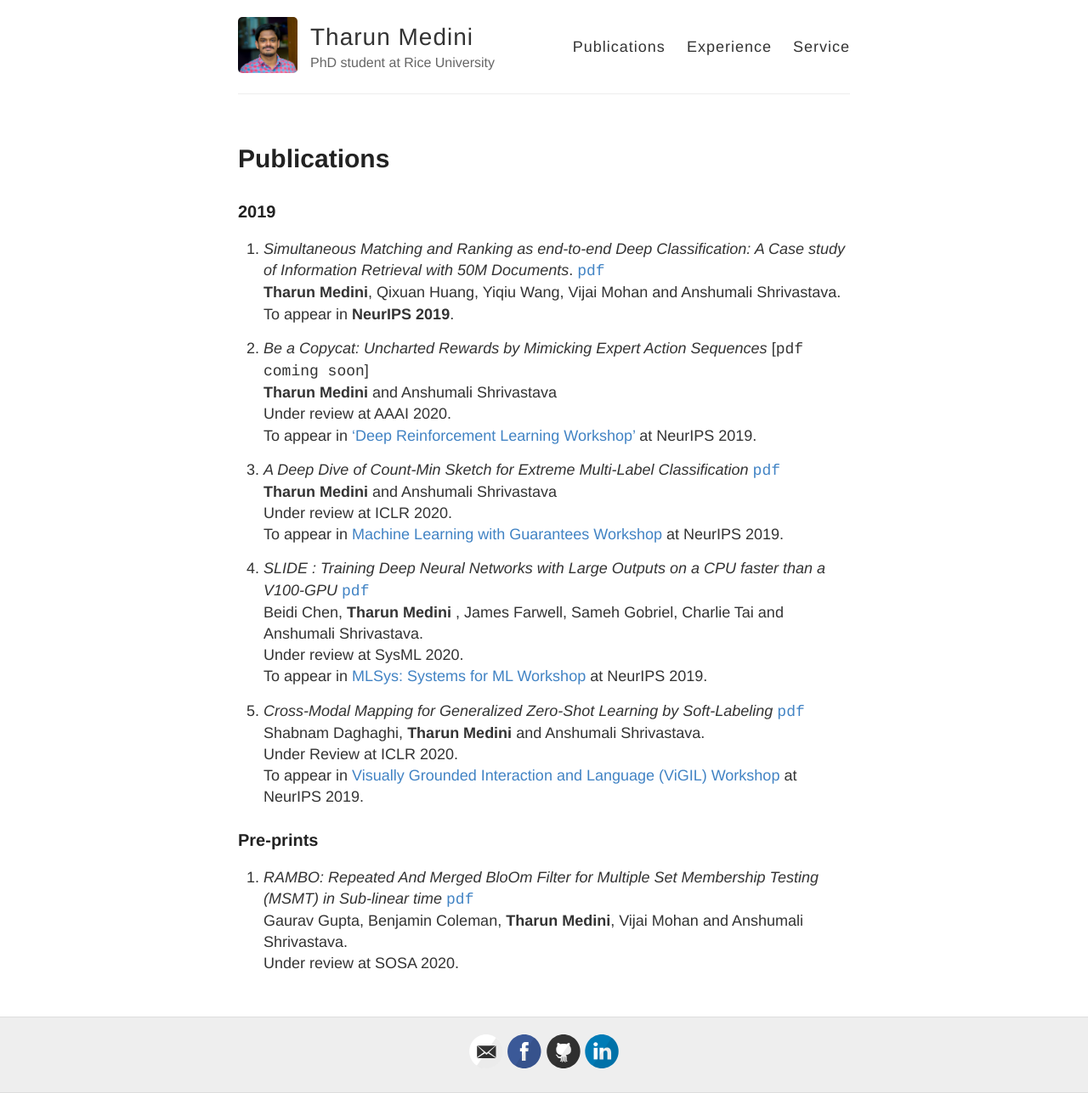
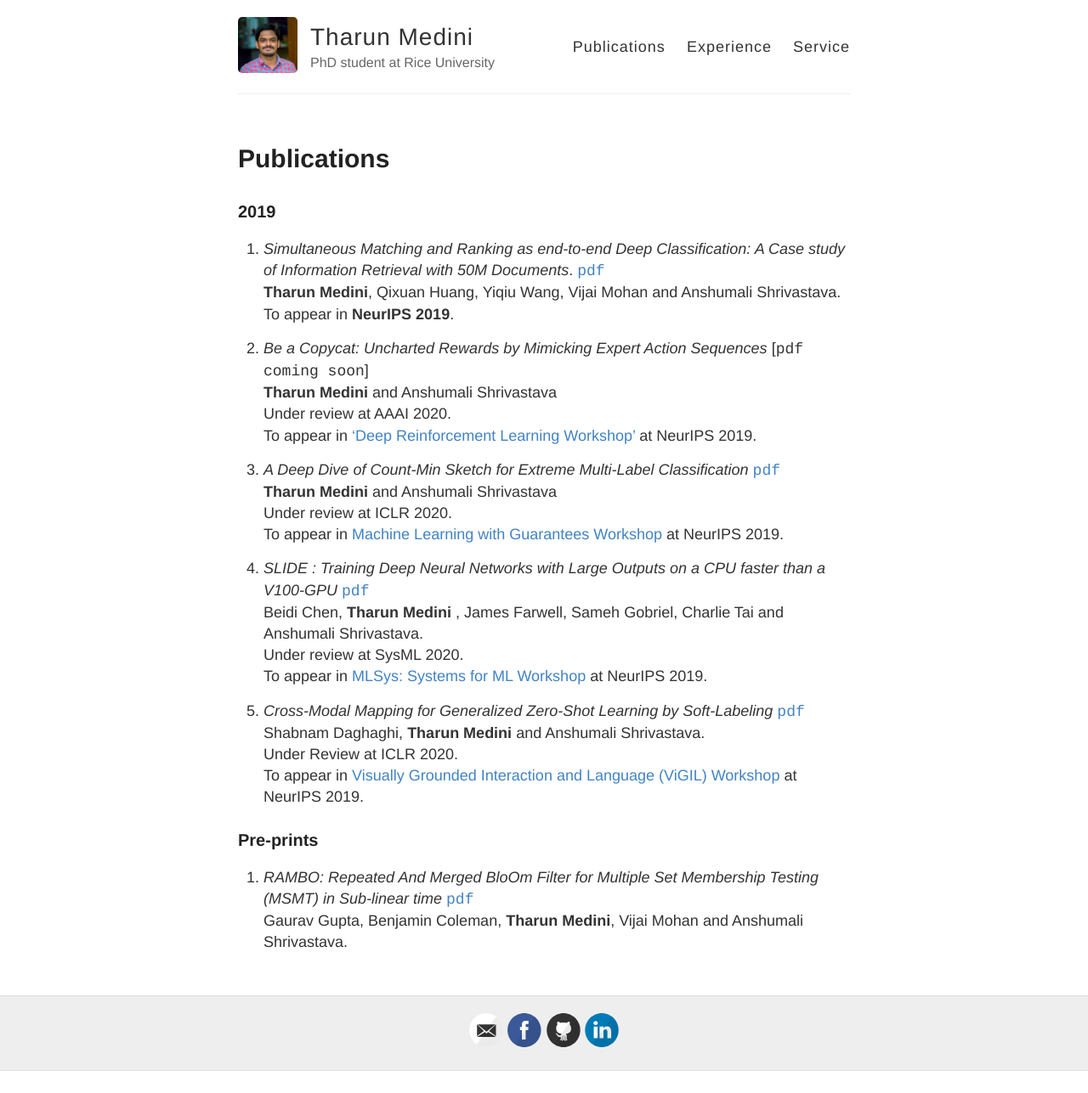
Before and after one commit to gaurav16gupta/gaurav16gupta.github.io, a Jekyll site: the page built from publications.md, in a window 1280 px wide. Shown: the whole page at 85% size. Built offline with Jekyll 4.4.1, drawn with Linux system fonts in a browser that asks for light colours; after the commit the page ends 1261 px from its top, so only the background shows below that.

Commit message:
Removed the word SOSA

```diff
--- a/publications.md
+++ b/publications.md
@@ -34,4 +34,3 @@ To appear in [Visually Grounded Interaction and Language (ViGIL) Workshop](https
 
 1. _RAMBO: Repeated And Merged BloOm Filter for Multiple Set Membership Testing (MSMT) in Sub-linear time_ [`pdf`](https://arxiv.org/pdf/1910.02611.pdf) <br/>
 Gaurav Gupta, Benjamin Coleman, __Tharun Medini__, Vijai Mohan and Anshumali Shrivastava. <br/>
-Under review at SOSA 2020.
```
